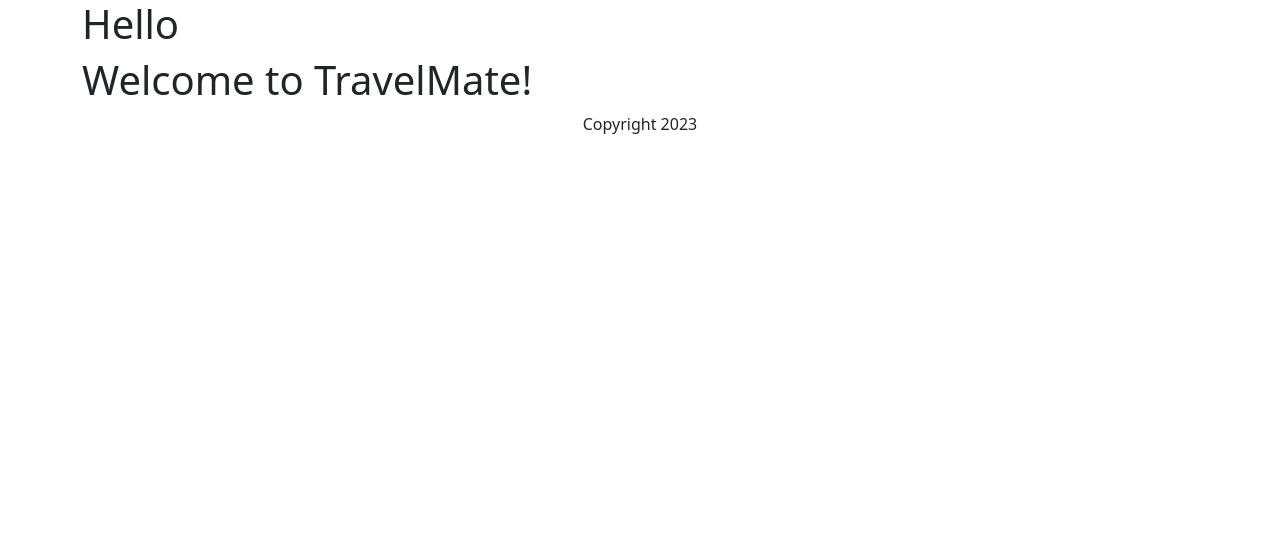
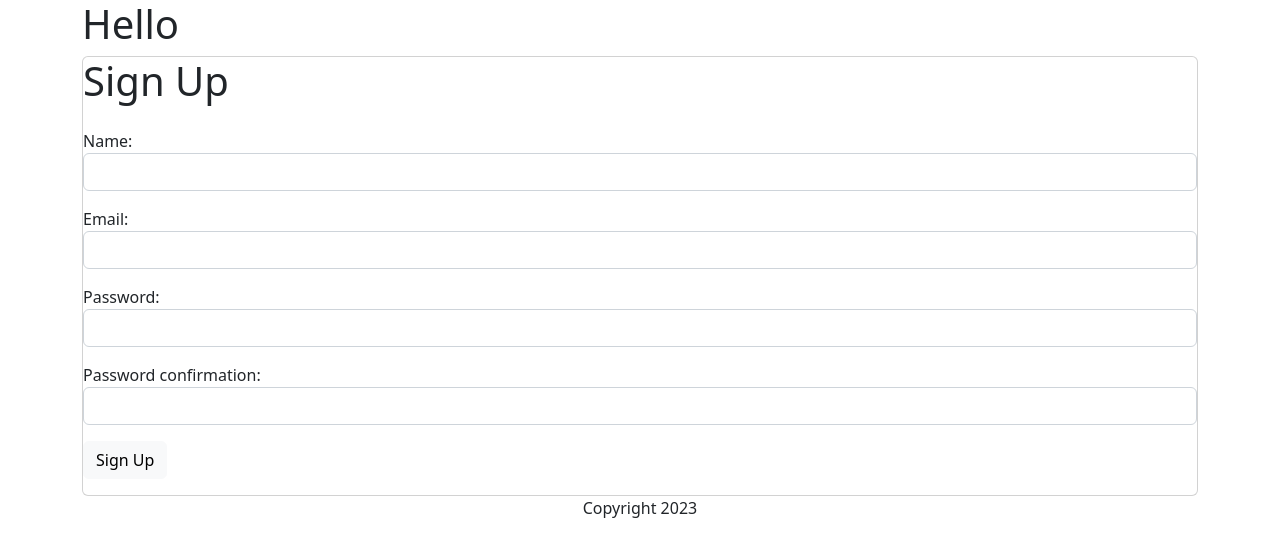
Before and after one commit to DMVCodeX/TravelMate-Frontend, a React (Vite) app: page / in a window 1280 px wide. Shown: the top 556 px of the page. Built offline with nearby package versions, Linux system fonts and the light colour scheme.

Commit message:
add signup

```diff
--- a/src/App.jsx
+++ b/src/App.jsx
@@ -2,6 +2,8 @@
 import { Header } from "./Header";
 import { Footer } from "./Footer";
 import { Content } from "./Content";
+import { BrowserRouter } from "react-router-dom";
+import { Routes, Route } from "react-router-dom";
 
 function App() {
   return (
--- a/src/Content.jsx
+++ b/src/Content.jsx
@@ -1,7 +1,9 @@
+import { SignUp } from "./SignUp";
+
 export function Content() {
   return (
     <div>
-      <h1>Welcome to TravelMate!</h1>
+      <SignUp />
     </div>
   );
 }
--- /dev/null
+++ b/src/SignUp.jsx
@@ -0,0 +1,56 @@
+import axios from "axios";
+import { useState } from "react";
+
+export function SignUp() {
+  const [errors, setErrors] = useState([]);
+
+  const handleSubmit = (event) => {
+    event.preventDefault();
+    setErrors([]);
+    const params = new FormData(event.target);
+    axios
+      .post("http://localhost:3000/users.json", params)
+      .then((response) => {
+        console.log(response.data);
+        event.target.reset();
+        window.location.href = "/";
+      })
+      .catch((error) => {
+        console.log(error.response.data.errors);
+        setErrors(error.response.data.errors);
+      });
+  };
+
+  return (
+    <div id="signup" className="card">
+      <h1>Sign Up</h1>
+      <ul>
+        {errors.map((error) => (
+          <li key={error}>{error}</li>
+        ))}
+      </ul>
+      <form className="" onSubmit={handleSubmit}>
+        <div>
+          Name: <input className="form-control" name="name" type="text" />
+        </div>
+        <p></p>
+        <div>
+          Email: <input className="form-control" name="email" type="email" />
+        </div>
+        <p></p>
+        <div>
+          Password: <input className="form-control" name="password" type="password" />
+        </div>
+        <p></p>
+        <div>
+          Password confirmation: <input className="form-control" name="password_confirmation" type="password" />
+        </div>
+        <p></p>
+        <button type="submit" className="btn btn-light">
+          Sign Up
+        </button>
+        <p></p>
+      </form>
+    </div>
+  );
+}
--- a/src/index.css
+++ b/src/index.css
@@ -1,5 +1,10 @@
 html {
   scroll-behavior: smooth;
+}
+
+#root {
+
+
 }
 
 .center-text {
```
